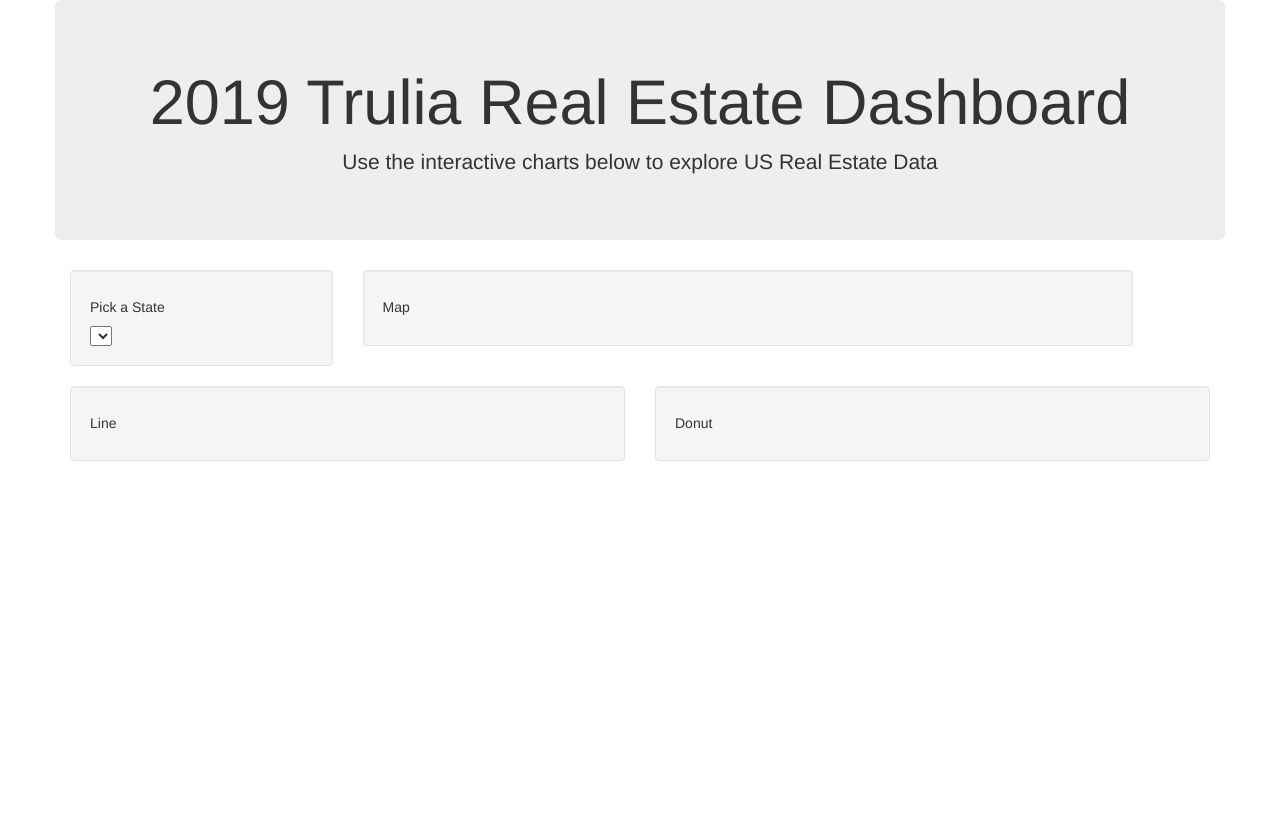
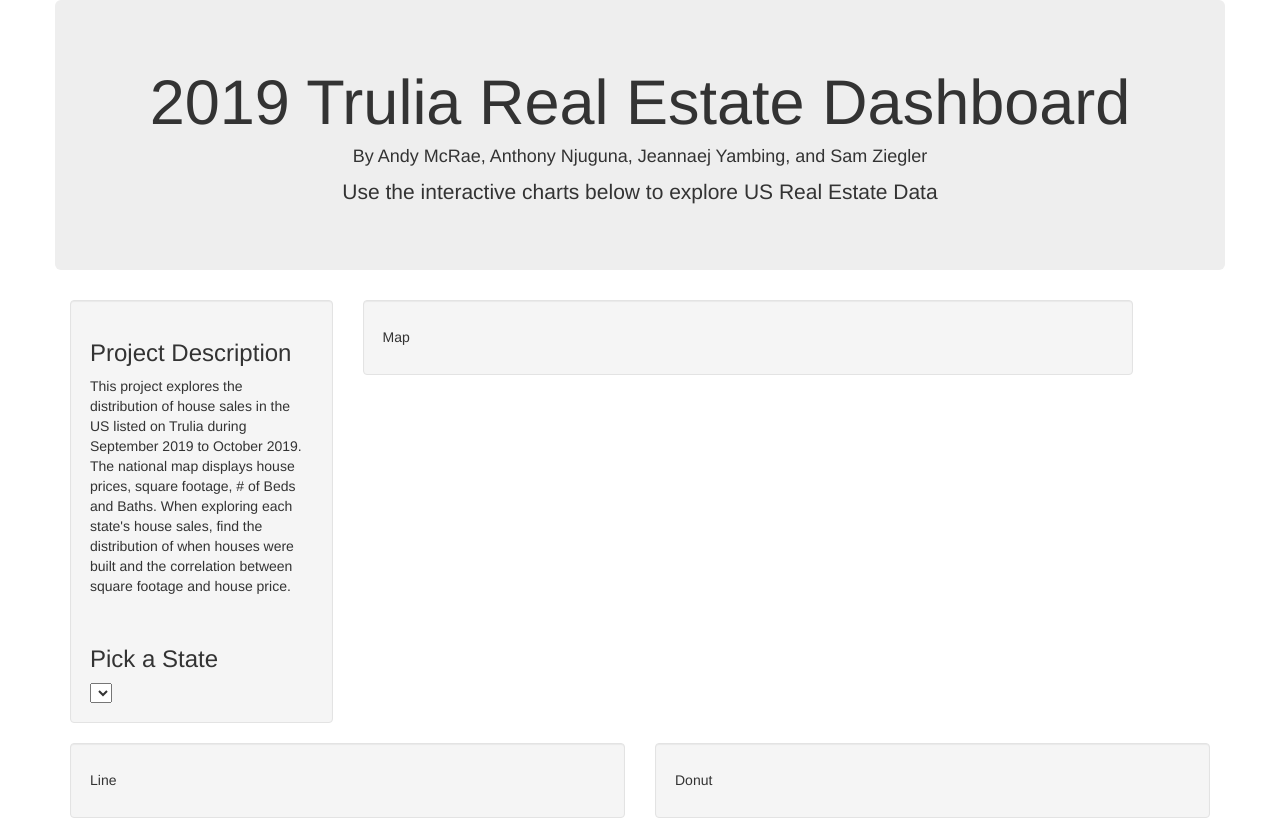
Before and after one commit to szig97/project-2, a Python web app: template templates/index.html in a window 1280 px wide. Before the commit the page ends 461 px from the top, so only its background shows below. Run offline with Jinja, Linux system fonts and the light colour scheme; the template is opened without the code that fills it, so the values that code supplies are empty; some libraries are stand-ins or nearby versions.

Commit message:
Added a Project Description text

```diff
--- a/templates/index.html
+++ b/templates/index.html
@@ -15,6 +15,7 @@
     <div class="row">
         <div class="col-md-12 jumbotron text-center">
             <h1>2019 Trulia Real Estate Dashboard</h1>
+            <h4>By Andy McRae, Anthony Njuguna, Jeannaej Yambing, and Sam Ziegler</h3>
             <p>Use the interactive charts below to explore US Real Estate Data </p>
         </div>
     </div>
@@ -22,7 +23,13 @@
     <div class="row">
       <div class="col-md-3">
         <div class="well">
-            <h5>Pick a State</h5>
+            <h3>Project Description</h3>
+            <p>This project explores the distribution of house sales in the US listed on Trulia during September 2019 to October 2019.
+                The national map displays house prices, square footage, # of Beds and Baths.
+                When exploring each state's house sales, find the distribution of when houses were built and the correlation between square footage and house price.
+            </p>
+            <br>
+            <h3>Pick a State</h3>
             <select id="selState" onchange="optionChanged(this.value)"></select>
         </div>
     </div>
@@ -43,6 +50,7 @@
             </div>
         </div>
 
+
     <div class="col-md-6">
         <div class = "well">
             <h5>Donut</h5>
```
Lines whose indentation alone changed are shown as unchanged.
